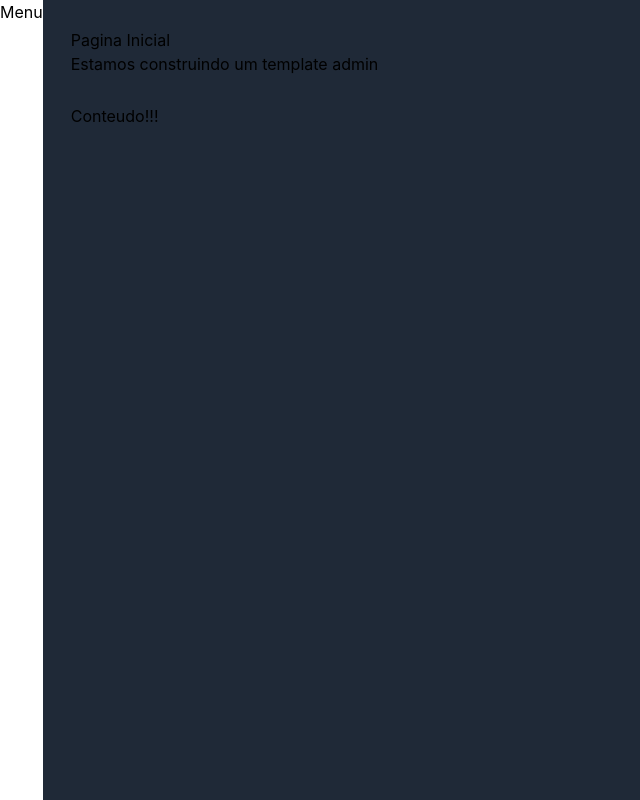
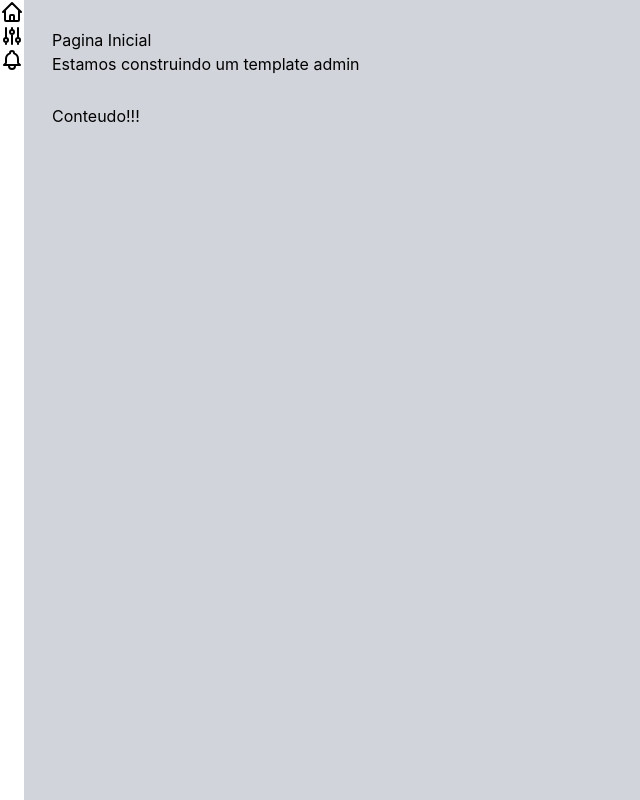
Before and after one commit to Breno44/AdminTemplate, a Next.js app: page / in a window 1280 px wide. Shown: the whole page, without its empty margins (0-640 px from the left). Built offline with nearby package versions, Linux system fonts and the light colour scheme.

Commit message:
feat:componente lateral #1

```diff
--- a/src/components/template/Layout.tsx
+++ b/src/components/template/Layout.tsx
@@ -10,7 +10,7 @@
 
 export default function Layout(props: LayoutProps) {
   return (
-    <div className={`dark flex h-screen w-screen`}>
+    <div className={`flex h-screen w-screen`}>
       <MenuLateral />
       <div className={`flex flex-col w-full p-7 bg-gray-300 dark:bg-gray-800`}>
         <Cabecalho titulo={props.titulo} subtitulo={props.subtitulo} />
--- /dev/null
+++ b/src/components/template/MenuItem.tsx
@@ -0,0 +1,9 @@
+interface MenuItemProps {
+  url: string;
+  texto: string;
+  icone: any;
+}
+
+export default function MenuItem(props: MenuItemProps) {
+  return <div className={``}>{props.icone}</div>;
+}
--- a/src/components/template/MenuLateral.tsx
+++ b/src/components/template/MenuLateral.tsx
@@ -1,7 +1,15 @@
+import React from "react";
+import { IconeAjustes, IconeCasa, IconeSino } from "../../icons";
+import MenuItem from "./MenuItem";
+
 export default function MenuLateral() {
   return (
     <aside>
-      <h1>Menu</h1>
+      <ul>
+        <MenuItem url="/" texto="inicio" icone={IconeCasa} />
+        <MenuItem url="/ajustes" texto="Ajustes" icone={IconeAjustes} />
+        <MenuItem url="/notificacoes" texto="Notificações" icone={IconeSino} />
+      </ul>
     </aside>
   );
 }
--- /dev/null
+++ b/src/icons/index.tsx
@@ -0,0 +1,32 @@
+export const IconeCasa = (
+  <svg xmlns="http://www.w3.org/2000/svg" className="h-6 w-6" fill="none" viewBox="0 0 24 24" stroke="currentColor">
+    <path
+      strokeLinecap="round"
+      strokeLinejoin="round"
+      strokeWidth={2}
+      d="M3 12l2-2m0 0l7-7 7 7M5 10v10a1 1 0 001 1h3m10-11l2 2m-2-2v10a1 1 0 01-1 1h-3m-6 0a1 1 0 001-1v-4a1 1 0 011-1h2a1 1 0 011 1v4a1 1 0 001 1m-6 0h6"
+    />
+  </svg>
+);
+
+export const IconeAjustes = (
+  <svg xmlns="http://www.w3.org/2000/svg" className="h-6 w-6" fill="none" viewBox="0 0 24 24" stroke="currentColor">
+    <path
+      strokeLinecap="round"
+      strokeLinejoin="round"
+      strokeWidth={2}
+      d="M12 6V4m0 2a2 2 0 100 4m0-4a2 2 0 110 4m-6 8a2 2 0 100-4m0 4a2 2 0 110-4m0 4v2m0-6V4m6 6v10m6-2a2 2 0 100-4m0 4a2 2 0 110-4m0 4v2m0-6V4"
+    />
+  </svg>
+);
+
+export const IconeSino = (
+  <svg xmlns="http://www.w3.org/2000/svg" className="h-6 w-6" fill="none" viewBox="0 0 24 24" stroke="currentColor">
+    <path
+      strokeLinecap="round"
+      strokeLinejoin="round"
+      strokeWidth={2}
+      d="M15 17h5l-1.405-1.405A2.032 2.032 0 0118 14.158V11a6.002 6.002 0 00-4-5.659V5a2 2 0 10-4 0v.341C7.67 6.165 6 8.388 6 11v3.159c0 .538-.214 1.055-.595 1.436L4 17h5m6 0v1a3 3 0 11-6 0v-1m6 0H9"
+    />
+  </svg>
+);
```
